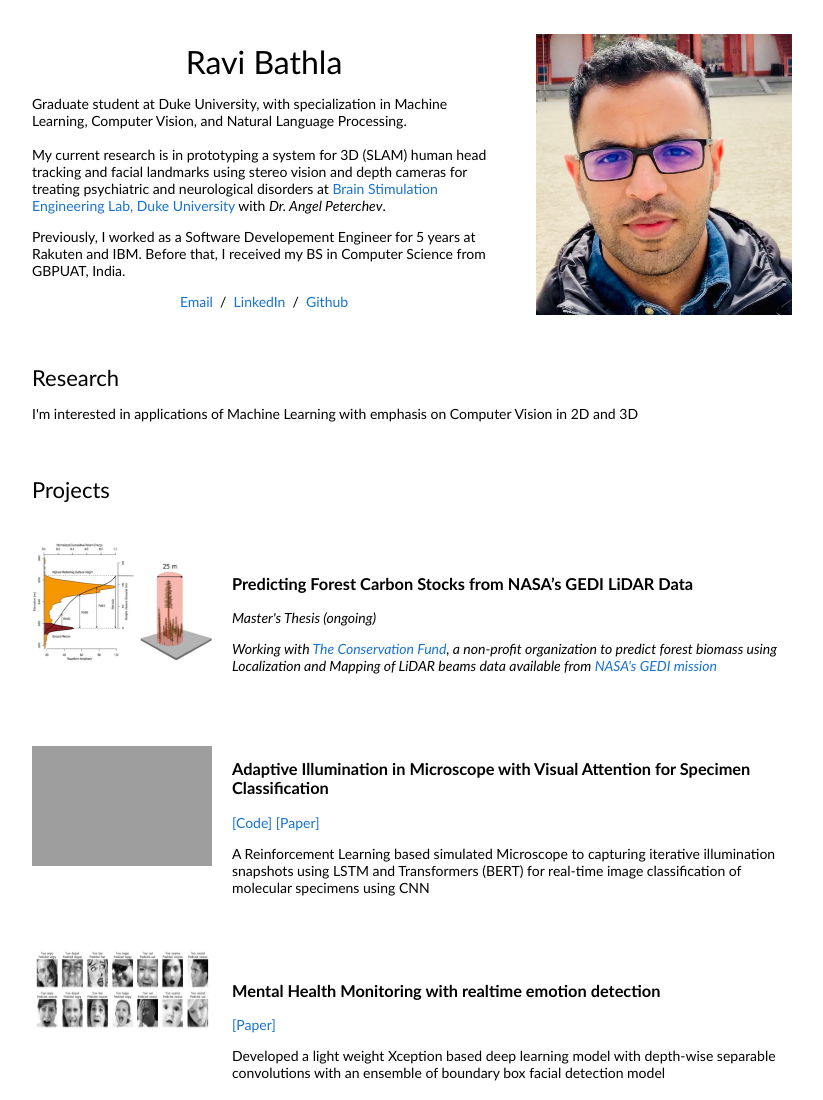
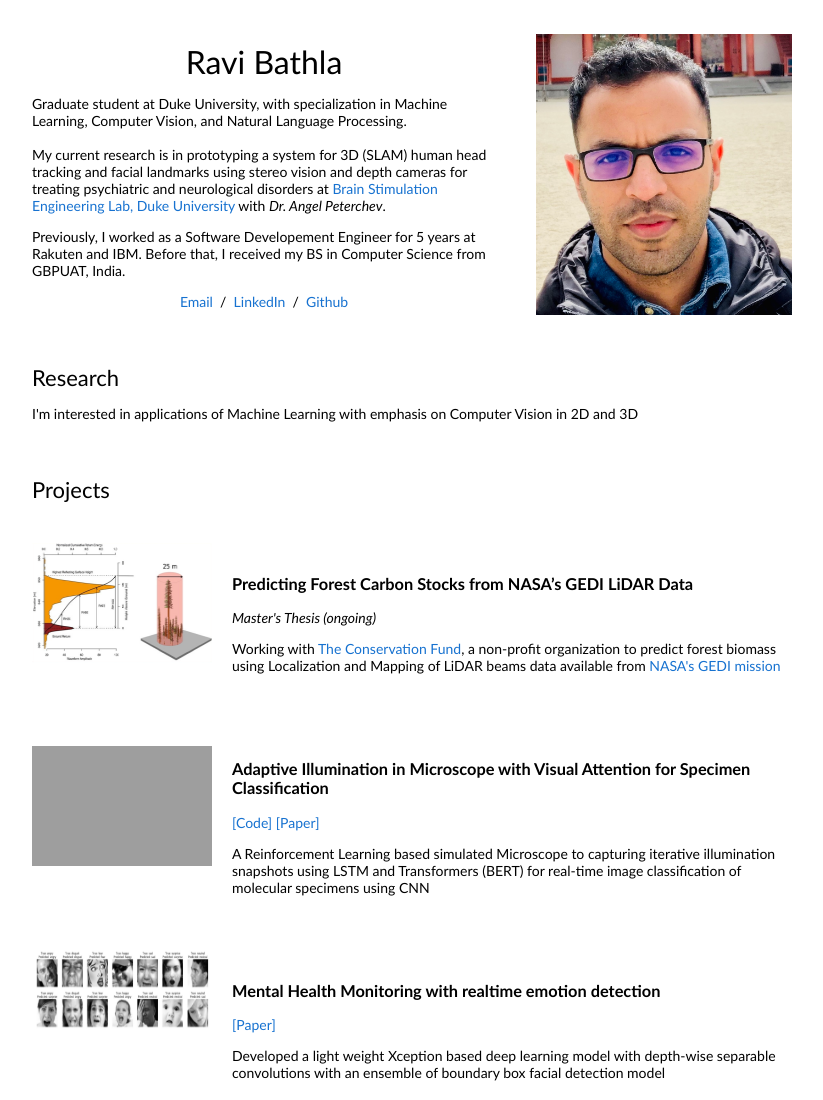
Before and after one commit to ravitashaw/ravi.github.io, a plain HTML site: page index.html in a window 1280 px wide. Shown: the top 1100 px of the page, without its empty margins (228-1051 px from the left). Drawn offline with Linux system fonts and the light colour scheme; grey boxes are pictures that could not be loaded.

Commit message:
formatting

```diff
--- a/index.html
+++ b/index.html
@@ -89,7 +89,7 @@
                 </td>
                 <td style="padding:20px;width:75%;vertical-align:middle">
                   <h3>Predicting Forest Carbon Stocks from NASA’s GEDI LiDAR Data</h3>
-                  <em>Master's Thesis (ongoing) <em>
+                  <em>Master's Thesis (ongoing)</em>
 
                   <p>Working with <a href="https://www.workingforestfund.org" target="_blank">The Conservation Fund</a>, a non-profit organization to predict forest biomass using Localization and Mapping of LiDAR beams data available from <a href="https://gedi.umd.edu/mission/mission-overview/" target="_blank">NASA's GEDI mission </a></p>
                 </td>
```
